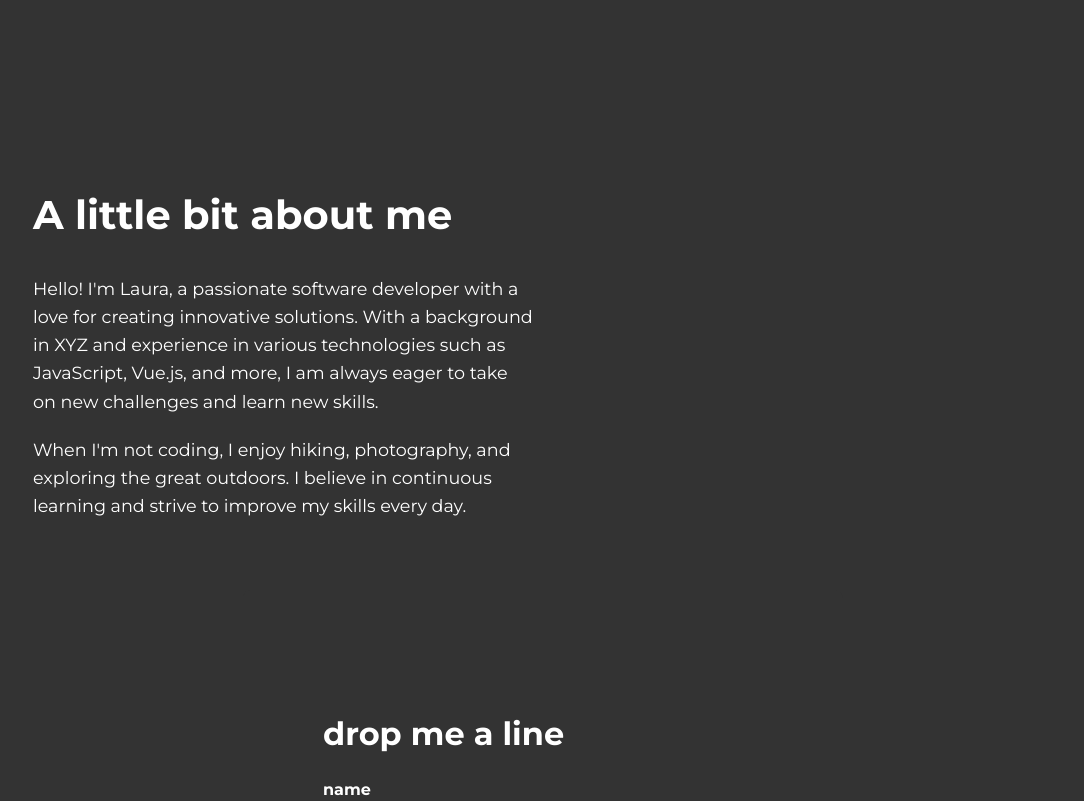
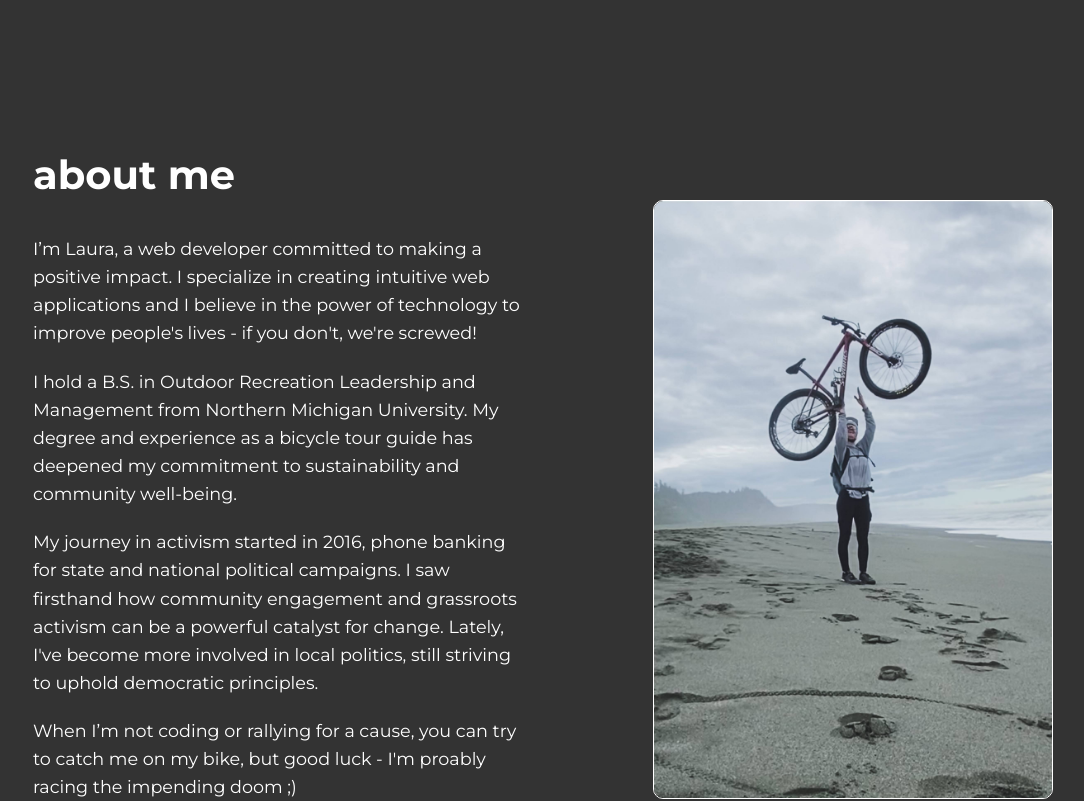
Before and after one commit to lalonggone/portfolio, a Vue app: page / in a window 1280 px wide. Shown: the part 1800-2601 px from the top of the page, without its empty margins (97-1181 px from the left). Built offline with nearby package versions, Linux system fonts and the light colour scheme.

Commit message:
Adjust styling and about description

```diff
--- a/src/components/AboutSection.vue
+++ b/src/components/AboutSection.vue
@@ -1,15 +1,30 @@
 <template>
   <section class="about-section">
     <div class="about-content">
-        <h1 class="about-title">A little bit about me</h1>
+      <h1 class="about-title">about me</h1>
       <p class="about-description">
-          Hello! I'm Laura, a passionate software developer with a love for creating innovative solutions. With a background in XYZ and experience in various technologies such as JavaScript, Vue.js, and more, I am always eager to take on new challenges and learn new skills.
+        I’m Laura, a web developer committed to making a positive impact. I specialize in creating intuitive web
+        applications and I believe in the
+        power of technology to improve people's lives - if you don't, we're screwed!
       </p>
       <p class="about-description">
-          When I'm not coding, I enjoy hiking, photography, and exploring the great outdoors. I believe in continuous learning and strive to improve my skills every day.
+        I hold a B.S. in Outdoor Recreation Leadership and Management from Northern Michigan University. My degree and
+        experience as a bicycle tour guide has deepened my
+        commitment to sustainability and community well-being.
+      </p>
+      <p class="about-description">
+        My journey in activism started in 2016, phone banking for state and national political campaigns. I
+        saw firsthand how community engagement and grassroots activism can be a powerful catalyst for change. Lately,
+        I've become more involved in local politics, still striving to uphold
+        democratic principles.
+      </p>
+      <p class="about-description">
+        When I’m not coding or rallying for a cause, you can try to catch me on my bike, but good luck - I'm proably
+        racing the impending doom ;)
       </p>
     </div>
     <div class="about-image">
+      <img class="profile-image" src="../assets/selfie.jpg" alt="Laura Long" />
     </div>
   </section>
 </template>
@@ -28,7 +43,7 @@
   justify-content: space-between;
   align-items: center;
   padding: 50px;
-    padding-top: 15vh;
+  padding-top: 10vh;
   background-color: var(--bg-color);
 
   .about-content {
@@ -49,13 +64,14 @@
 
   .about-image {
     flex: 1;
-      text-align: center;
+    text-align: end;
 
     .profile-image {
-        max-width: 100%;
+      max-width: 80%;
       height: auto;
       border-radius: 10px;
-        border: 2px solid #ccc;
+      border: 1px solid var(--text-color);
+      margin-top: 5rem;
     }
   }
 }
```
Lines whose indentation alone changed are shown as unchanged.
